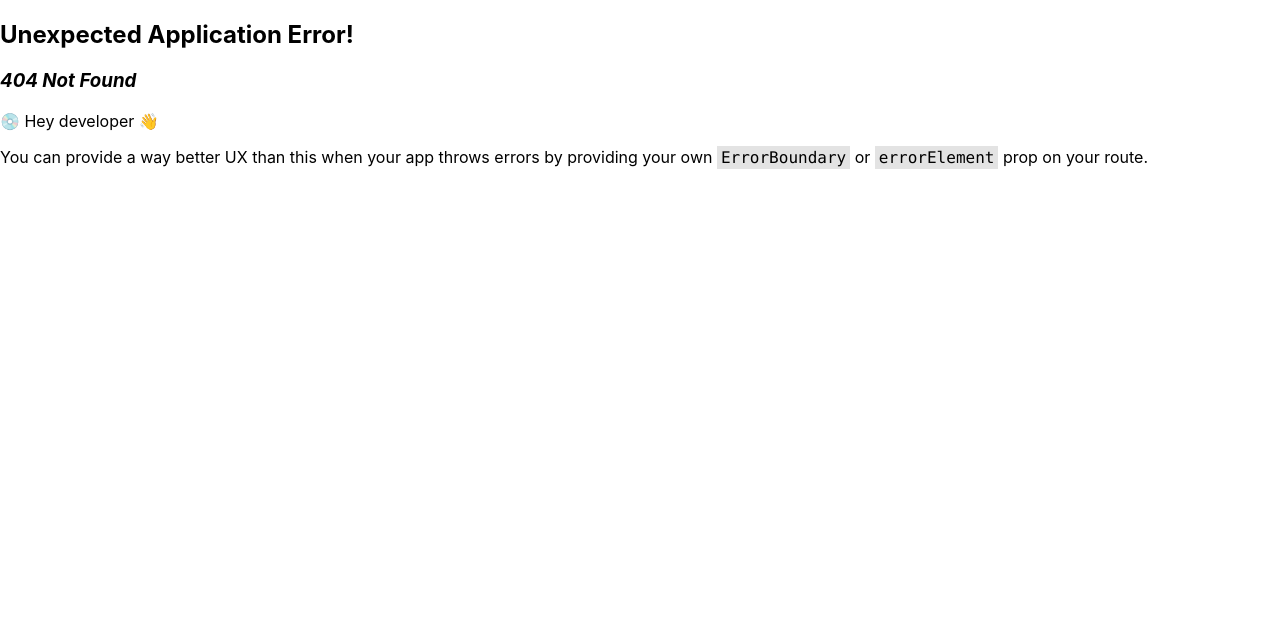
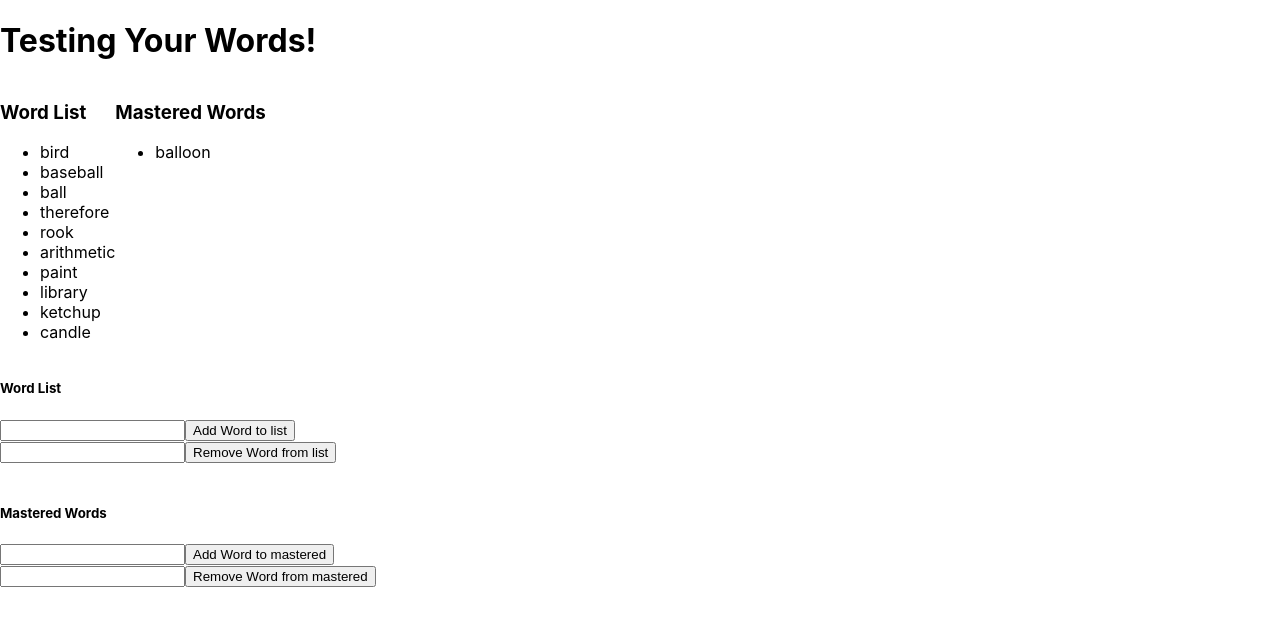
Before and after one commit to Epothos333/SynapseTemp, a React (Create React App) app: page /test in a window 1280 px wide. Before the commit this address had no page. Shown: the top 626 px of the page. Built offline with nearby package versions, Linux system fonts and the light colour scheme.

Commit message:
user simple ui in StudentTest to test words reducers.

```diff
--- a/src/App.js
+++ b/src/App.js
@@ -21,7 +21,8 @@ function App() {
       <p>Johnny has an apple? {hasCarrots.toString()}</p>
       <Doggo initialCounter={9} appleCb={triggerApplesCb} />
       <Link to="/home">Synapse Home Page</Link><br></br>
-      <Link to="/about">Synapse About Page</Link>
+      <Link to="/about">Synapse About Page</Link><br></br>
+      <Link to="/test">Test Your Words</Link>
     </>
   );
 }
--- a/src/components/Name.js
+++ b/src/components/Name.js
@@ -1,7 +1,7 @@
 import React, { useState } from "react";
 import { useDispatch, useSelector } from "react-redux";
 import { Link } from "react-router-dom";
-import { setName } from "../redux/reducers/user";
+import { setName } from "../redux/slices/user";
 
 const Name = () => {
   const nameFromStore = useSelector(state => state.user.name)
--- /dev/null
+++ b/src/components/StudentTest.js
@@ -0,0 +1,58 @@
+import React, { useState }from "react";
+import { useSelector, useDispatch} from 'react-redux';
+import { addMyWords, removeMyWords, addMasteredWords, removeMasteredWords } from '../redux/slices/words';
+
+
+const Test = (()=>{
+    const dispatch = useDispatch();//dispatch allows you to use reducers written in a slice
+    const myWords = useSelector(state => state.word.myWords);//useSelector() allows access to state variables
+    const masteredWords = useSelector(state => state.word.masteredWords);
+    const [addWord, addChange] = useState("");
+    const [removeWord, removeChange] = useState("");
+    const [addMastered, addChangeMastered] = useState("");
+    const [removeMastered, removeChangeMastered] = useState("");
+    const handleAddMyWord = () => {
+        dispatch(addMyWords(addWord));
+    }
+    const handleRemoveMyWord = () => {
+        dispatch(removeMyWords(removeWord));
+    }
+    const handleAddMasteredWord = () => {
+        dispatch(addMasteredWords(addMastered));
+    }
+    const handleRemoveMasteredWord = () => {
+        dispatch(removeMasteredWords(removeMastered));
+    }
+    return (
+        <div>
+            <h1>Testing Your Words!</h1>
+            <div style={{display:'flex',flexDirection:'row'}}>
+                <div>
+                    <h3>Word List</h3>
+                    <ul>
+                        {myWords.map((e,i)=>{ return <li key={i}>{e}</li>})}
+                    </ul>
+                </div>
+                <div>
+                    <h3>Mastered Words</h3>
+                    <ul>
+                        {masteredWords.map((e,i)=>{ return <li key={i}>{e}</li>})}
+                    </ul>
+                </div>
+            </div>
+            <h5>Word List</h5>
+            <input type="text" value={addWord} onChange={(e) => addChange(e.target.value)}/>
+            <button onClick={handleAddMyWord}>Add Word to list</button><br/>
+            <input type="text" value={removeWord} onChange={(e) => removeChange(e.target.value)}/>
+            <button onClick={handleRemoveMyWord}>Remove Word from list</button><br/><br/>
+
+            <h5>Mastered Words</h5>
+            <input type="text" value={addMastered} onChange={(e) => addChangeMastered(e.target.value)}/>
+            <button onClick={handleAddMasteredWord}>Add Word to mastered</button><br/>
+            <input type="text" value={removeMastered} onChange={(e) => removeChangeMastered(e.target.value)}/>
+            <button onClick={handleRemoveMasteredWord}>Remove Word from mastered</button>
+        </div>
+    );
+});
+
+export default Test;
--- a/src/navigation/Routes.js
+++ b/src/navigation/Routes.js
@@ -3,6 +3,7 @@ import { createBrowserRouter} from 'react-router-dom';
 import Home from '../components/Home';
 import App from '../App';
 import About from '../components/About';
+import Test from '../components/StudentTest';
 
 const router = createBrowserRouter([
     {
@@ -17,6 +18,10 @@ const router = createBrowserRouter([
       path:"/about",
       element:<About/>
     },
+    {
+      path:"/test",
+      element:<Test/>
+    },
   ]);
 
   export default router;
--- /dev/null
+++ b/src/redux/slices/words.js
@@ -0,0 +1,41 @@
+import { createSlice } from '@reduxjs/toolkit'
+
+// future feature? myWords = {id:int, word:"", audio:path to audio file}
+const initialState = {
+  words:[],
+  myWords:["bird","baseball","ball","therefore","rook","arithmetic","paint","library","ketchup","candle"],
+  masteredWords:["balloon"],
+
+}
+
+export const wordSlice = createSlice({
+  name: 'wordSlice',
+  initialState,
+  reducers: {
+    addMyWords:(state, action) => {
+        state.myWords.push(action.payload);
+    },
+    removeMyWords:(state,action)=>{
+        //state.myWords.filter((word)=> word!==action.payload );
+        const newArray = state.myWords.filter((word)=> word!==action.payload);
+        state.myWords = newArray;
+    },
+    addMasteredWords:(state, action) => {
+        state.masteredWords.push(action.payload);
+    },
+    removeMasteredWords:(state,action)=>{
+        const newArray = state.masteredWords.filter((word)=> word!==action.payload );
+        state.masteredWords = newArray;
+    },
+
+
+  },
+})
+//if filter() doesn't work
+//const newArr = array.filter()
+//state.array = newArr
+
+// Action creators are generated for each case reducer function
+export const { addMyWords, removeMyWords, addMasteredWords, removeMasteredWords } = wordSlice.actions
+
+export default wordSlice.reducer
--- a/src/redux/store.js
+++ b/src/redux/store.js
@@ -1,8 +1,10 @@
 import { configureStore } from '@reduxjs/toolkit'
-import userReducer from './reducers/user'
+import userReducer from './slices/user'
+import wordReducer from './slices/words'
 
 export const store = configureStore({
   reducer: {
-    user: userReducer
+    user: userReducer,
+    word: wordReducer
   },
 })
```
Also changed, not shown: src/redux/slices/user.js (renamed from src/redux/reducers/user.js).
